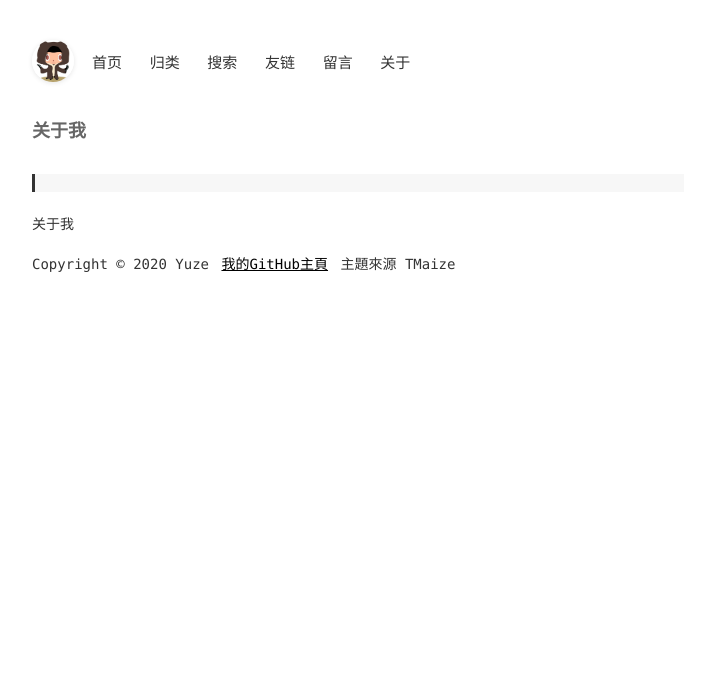
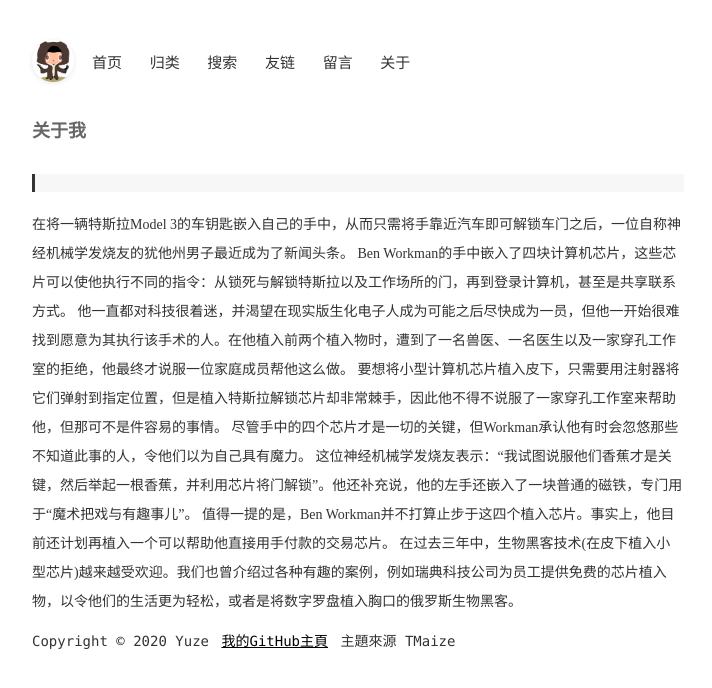
Before and after one commit to Rkgoange/Yuze, a Jekyll site: the page built from pages/about.md, in a window 1280 px wide. Shown: the top 688 px of the page, without its empty margins (282-994 px from the left). Built offline with Jekyll 4.4.1, drawn with Linux system fonts in a browser that asks for light colours; comment, search, counter and statistics services are not loaded.

Commit message:
Update about.md

```diff
--- a/pages/about.md
+++ b/pages/about.md
@@ -6,4 +6,18 @@ title: 关于我
 >
 
 
-<font face="一点明体-常规体">关于我</font>
+<font face="一点明体-常规体">在将一辆特斯拉Model 3的车钥匙嵌入自己的手中，从而只需将手靠近汽车即可解锁车门之后，一位自称神经机械学发烧友的犹他州男子最近成为了新闻头条。
+
+Ben Workman的手中嵌入了四块计算机芯片，这些芯片可以使他执行不同的指令：从锁死与解锁特斯拉以及工作场所的门，再到登录计算机，甚至是共享联系方式。
+
+他一直都对科技很着迷，并渴望在现实版生化电子人成为可能之后尽快成为一员，但他一开始很难找到愿意为其执行该手术的人。在他植入前两个植入物时，遭到了一名兽医、一名医生以及一家穿孔工作室的拒绝，他最终才说服一位家庭成员帮他这么做。
+
+要想将小型计算机芯片植入皮下，只需要用注射器将它们弹射到指定位置，但是植入特斯拉解锁芯片却非常棘手，因此他不得不说服了一家穿孔工作室来帮助他，但那可不是件容易的事情。
+
+尽管手中的四个芯片才是一切的关键，但Workman承认他有时会忽悠那些不知道此事的人，令他们以为自己具有魔力。
+
+这位神经机械学发烧友表示：“我试图说服他们香蕉才是关键，然后举起一根香蕉，并利用芯片将门解锁”。他还补充说，他的左手还嵌入了一块普通的磁铁，专门用于“魔术把戏与有趣事儿”。
+
+值得一提的是，Ben Workman并不打算止步于这四个植入芯片。事实上，他目前还计划再植入一个可以帮助他直接用手付款的交易芯片。
+
+在过去三年中，生物黑客技术(在皮下植入小型芯片)越来越受欢迎。我们也曾介绍过各种有趣的案例，例如瑞典科技公司为员工提供免费的芯片植入物，以令他们的生活更为轻松，或者是将数字罗盘植入胸口的俄罗斯生物黑客。</font>
```
